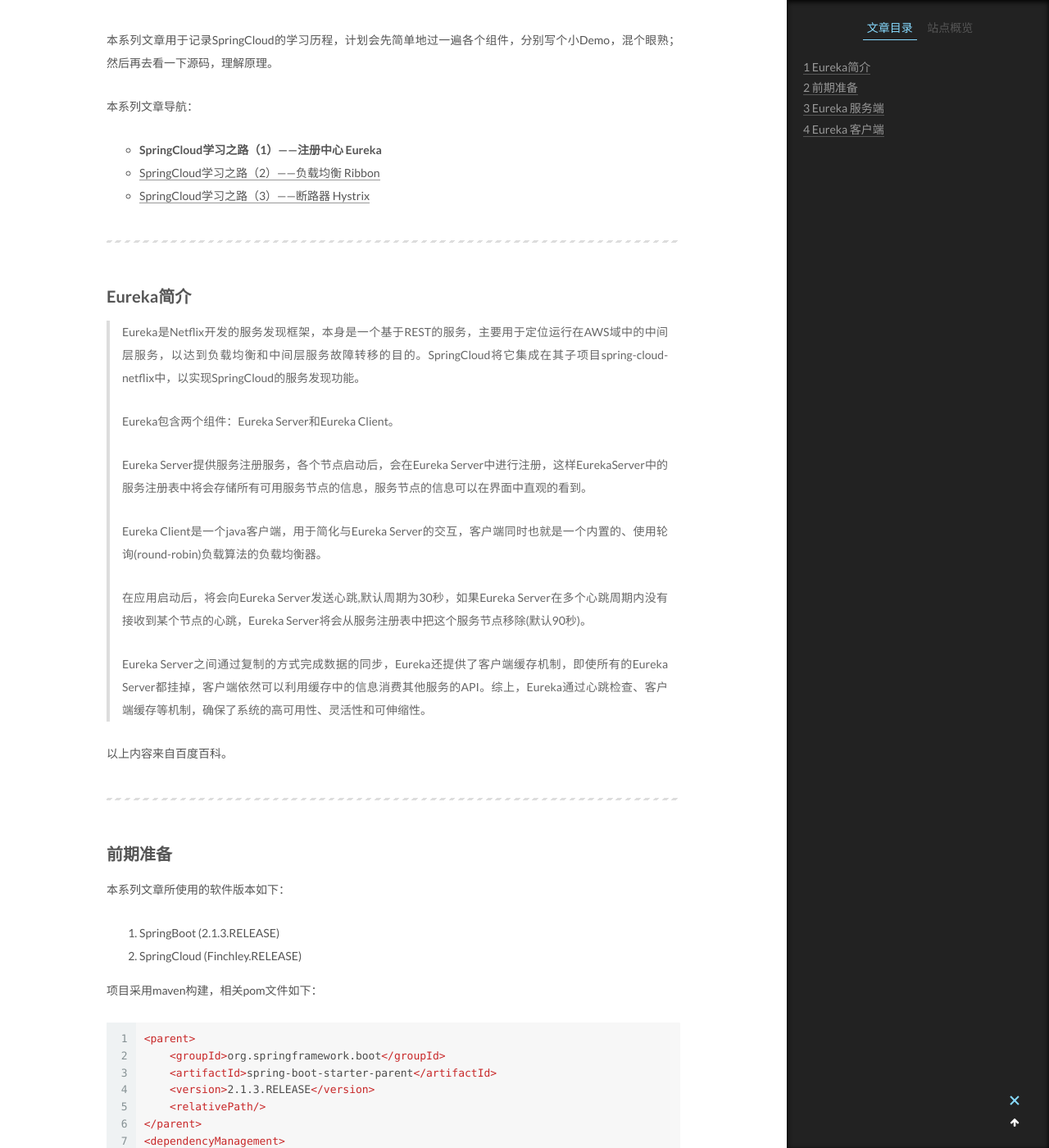
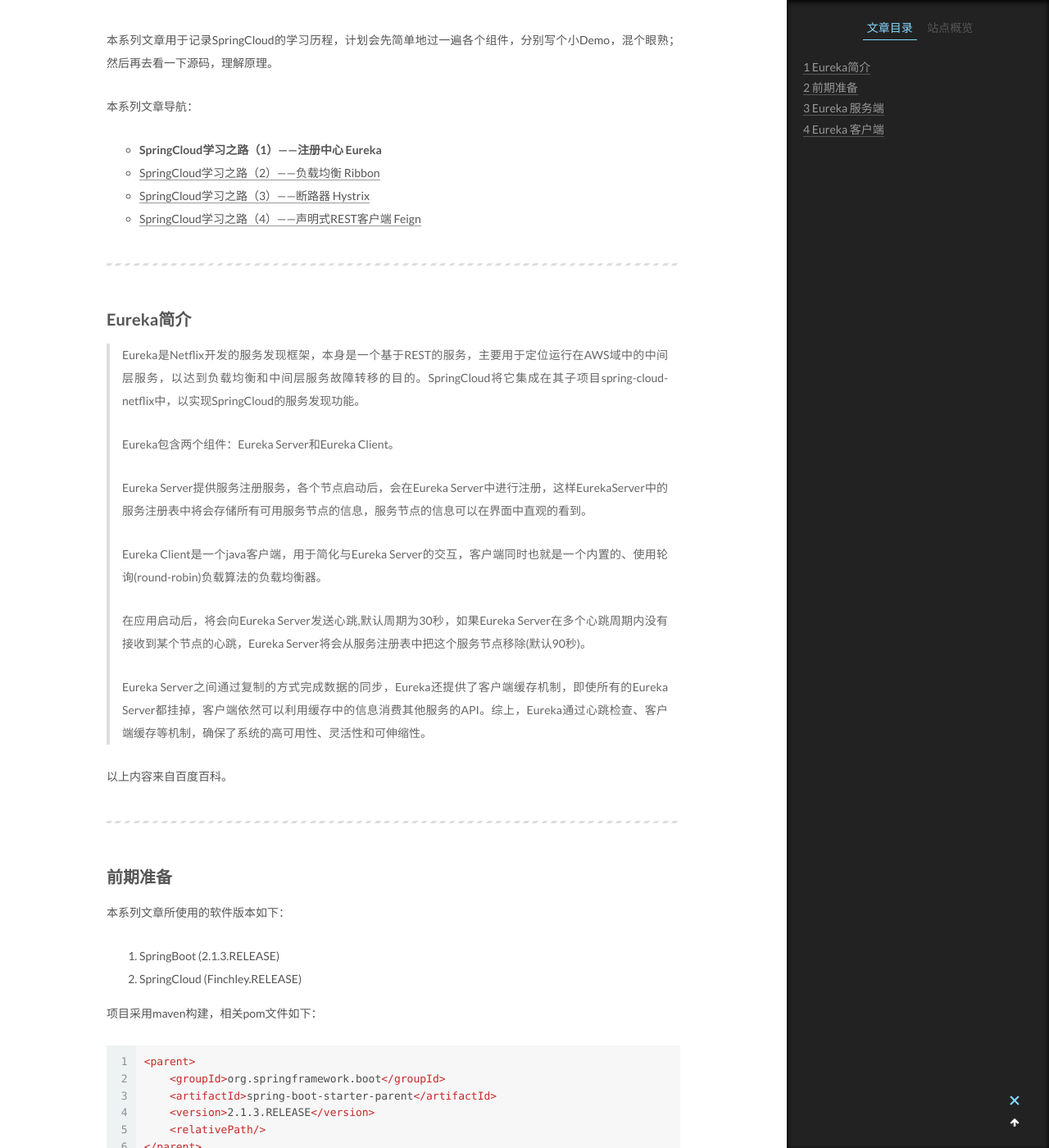
Before and after one commit to iamwzt/iamwzt.github.io, a Jekyll site: the page built from _posts/2019-08-22-SpringCloud学习之路（1） 注册中心 Eureka.md, in a window 1280 px wide and 1400 px high, scrolled down 432 px. Shown: the whole window at 82% size. Built offline with Jekyll 4.4.1, drawn with Linux system fonts in a browser that asks for light colours.

Commit message:
Update 2019-08-22-SpringCloud学习之路（1） 注册中心 Eureka.md

```diff
--- a/_posts/2019-08-22-SpringCloud学习之路（1） 注册中心 Eureka.md
+++ b/_posts/2019-08-22-SpringCloud学习之路（1） 注册中心 Eureka.md
@@ -16,6 +16,7 @@
 - **SpringCloud学习之路（1）——注册中心 Eureka**
 - [SpringCloud学习之路（2）——负载均衡 Ribbon](https://iamwzt.github.io/2019/08/23/SpringCloud%E5%AD%A6%E4%B9%A0%E4%B9%8B%E8%B7%AF-2-%E8%B4%9F%E8%BD%BD%E5%9D%87%E8%A1%A1-Ribbon/)
 - [SpringCloud学习之路（3）——断路器 Hystrix](https://iamwzt.github.io/2019/08/23/SpringCloud%E5%AD%A6%E4%B9%A0%E4%B9%8B%E8%B7%AF-3-%E6%96%AD%E8%B7%AF%E5%99%A8-Hystrix/)
+- [SpringCloud学习之路（4）——声明式REST客户端 Feign](https://iamwzt.github.io/2019/08/24/SpringCloud%E5%AD%A6%E4%B9%A0%E4%B9%8B%E8%B7%AF-4-%E5%A3%B0%E6%98%8E%E5%BC%8FREST%E5%AE%A2%E6%88%B7%E7%AB%AF-Feign/)
 
 ---
 
```
